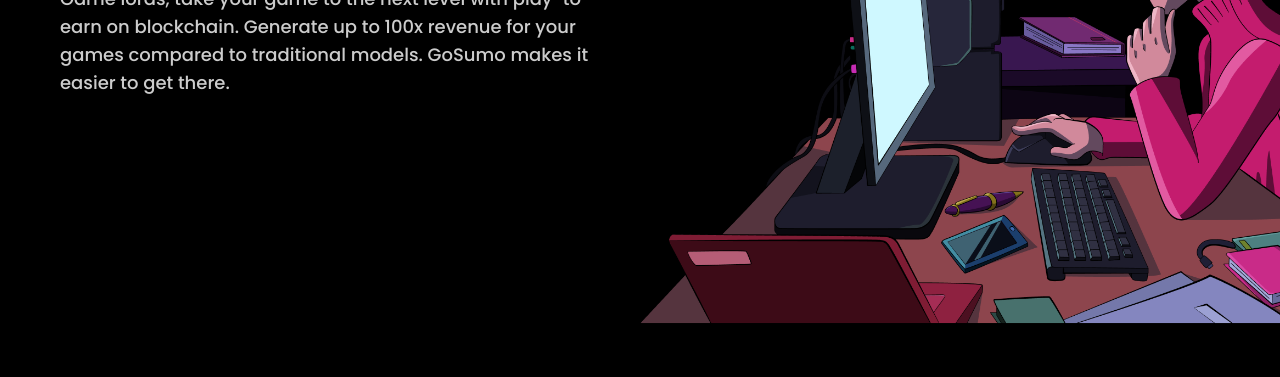
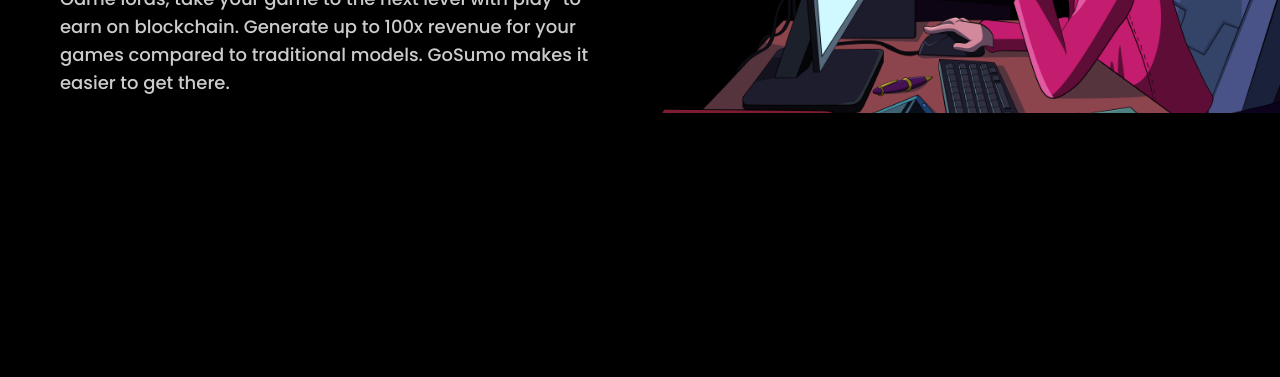
Before and after one commit to umairabbas786/gosomo, a plain HTML site: page index.html in a window 1280 px wide. Shown: the part 423-800 px from the top of the page. Drawn offline with nearby package versions, Linux system fonts and the light colour scheme.

Commit message:
new fixed

```diff
--- a/assets/css/style.css
+++ b/assets/css/style.css
@@ -12,7 +12,7 @@ body{
     background-image: linear-gradient(135deg,#8600F0,#000000 15%);
 }
 .main-sec{
-    min-height: 80vh;
+    max-height: 80vh;
 }
 .game-h{
     font-style: normal;
@@ -32,7 +32,7 @@ body{
     max-height: 85vh;
 }
 .main-left{
-    min-height: 80vh;
+    max-height: 80vh;
 }
 .main-para{
     font-style: normal;
```
